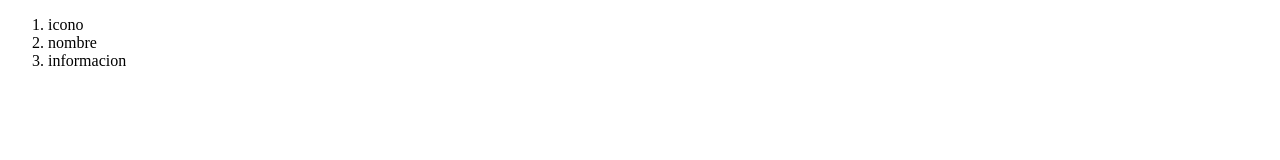
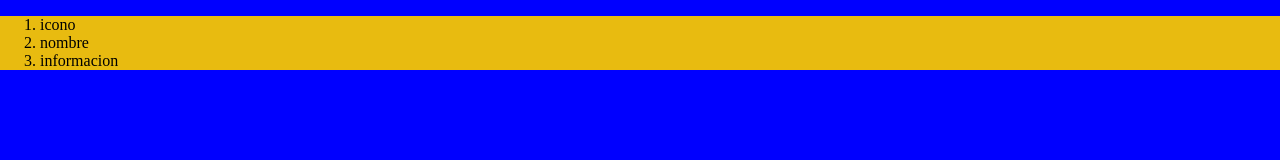
Before and after one commit to Industries-Camote/OverLevel, a plain HTML site: page index.html in a window 1280 px wide. Drawn offline with Linux system fonts and the light colour scheme.

Commit message:
cambiaso

```diff
--- a/index.html
+++ b/index.html
@@ -2,14 +2,14 @@
 <html lang="es" dir="ltr">
   <head>
     <meta charset="utf-8"/>
-    <title>hola</title>
+    <title>OverLevel</title>
     <style media="screen">
-      .header{
-        background-color: red;
+      header{
+        background-color: #E8BB10;
       }
     </style>
   </head>
-  <body>
+  <body style="margin:0px;padding:0px;background-color:blue;">
 
     <!-- NOTE: HEADER ANTIGUO
     <div class="header">
```
